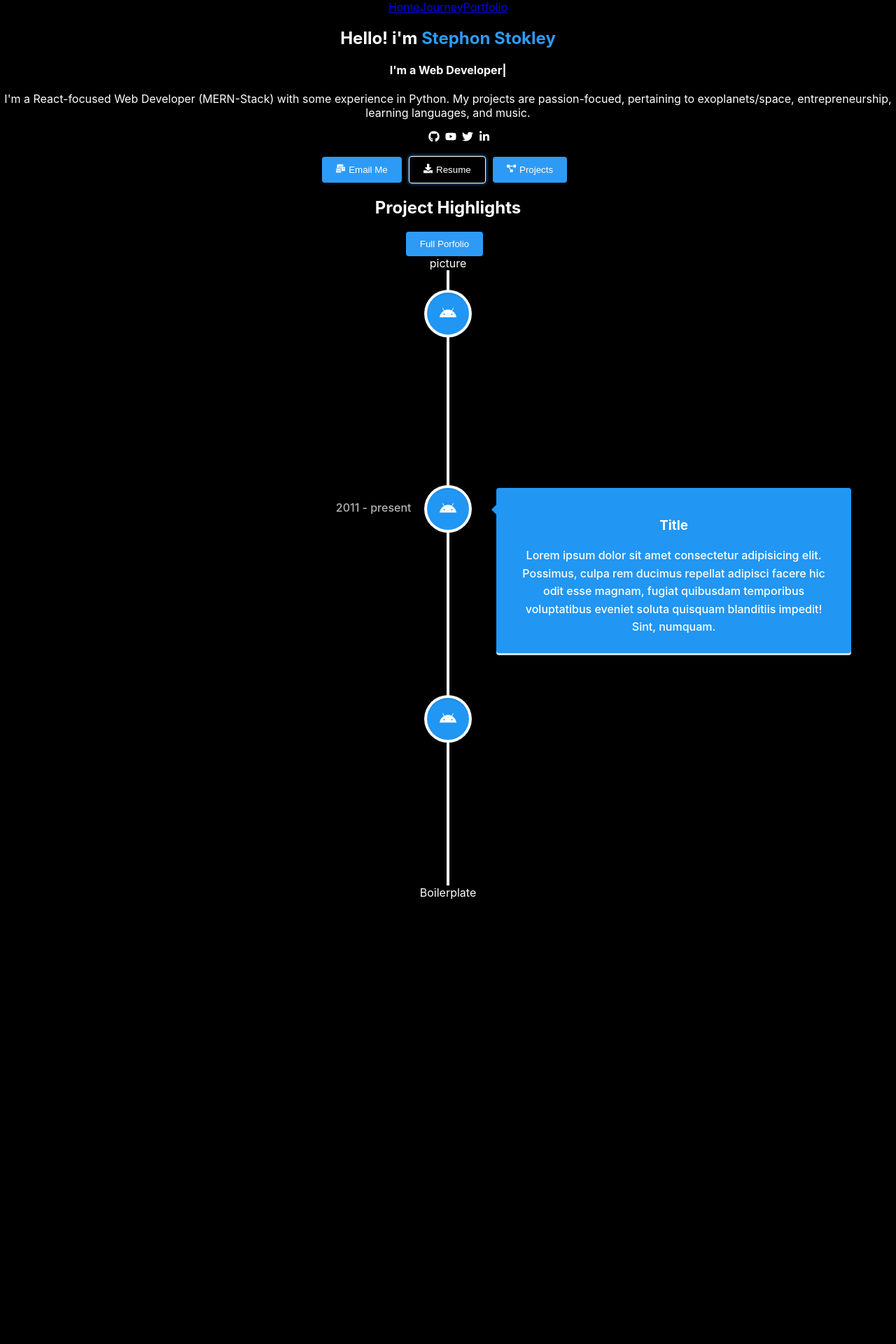
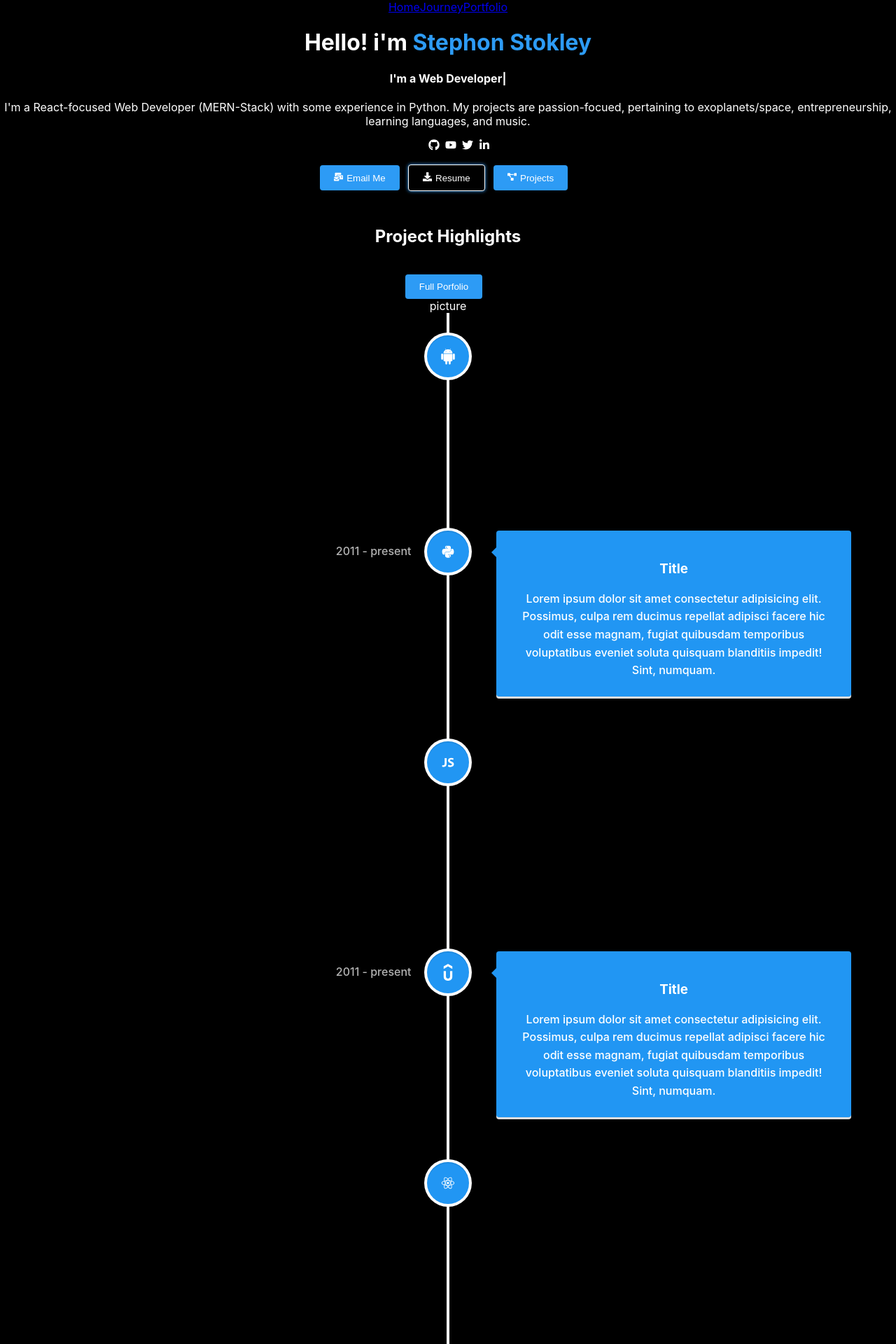
Before and after one commit to TheLonerCoder/Thelonercoderportfolio, a React (Create React App) app in the folder loner-coder/: page / in a window 1280 px wide. Shown: the top 1920 px of the page at 70% size. Before the commit the page ends 1285 px from the top, so only its background shows below. Built offline with nearby package versions, Linux system fonts and the light colour scheme.

Commit message:
journey component, style updates

```diff
--- a/loner-coder/src/components/home.js
+++ b/loner-coder/src/components/home.js
@@ -12,11 +12,11 @@ function Home() {
   return (
     <div>
         <header>
-            <h2>Hello! i'm <span id="name">Stephon Stokley</span></h2>
+            <h1>Hello! i'm <span id="name">Stephon Stokley</span></h1>
             <h4>I'm a Web Developer|</h4>
         </header>
 
-        <article>
+        <article id='aboutMe'>
             <p>I'm a React-focused Web Developer (MERN-Stack) with some experience in Python. My projects are passion-focued, pertaining to exoplanets/space, entrepreneurship, learning languages, and music.</p>
 
             <ul>
--- a/loner-coder/src/components/homeProjects.js
+++ b/loner-coder/src/components/homeProjects.js
@@ -4,10 +4,16 @@ function HomeProjects() {
   return (
     <div>
         <h2>Project Highlights</h2>
+        <section>
+            <a href=""><img src="" alt="" className='placeholders'/></a>
+            <a href=""><img src="" alt="" /></a>
+            <a href=""><img src="" alt="" /></a>
+            <a href=""><img src="" alt="" /></a>
+        </section>
 
         <button>Full Porfolio</button>
     </div>
   )
 }
 
-export default HomeProjects
+export default HomeProjects;
--- a/loner-coder/src/components/journey.js
+++ b/loner-coder/src/components/journey.js
@@ -1,7 +1,10 @@
 import React from 'react';
 import { VerticalTimeline as Timeline, VerticalTimelineElement as Elements}  from 'react-vertical-timeline-component';
 import 'react-vertical-timeline-component/style.min.css';
-import { FaAndroid } from "react-icons/fa";
+import '../styles/journey.css'
+import { DiAndroid, DiJavascript1, DiPython, DiReact  } from "react-icons/di";
+import { SiUdemy } from "react-icons/si";
+
 
 function Journey() {
   return (
@@ -18,7 +21,7 @@ function Journey() {
     contentArrowStyle={{ borderRight: '7px solid  rgb(33, 150, 243)' }}
     date="2011 - present"
     iconStyle={{ background: 'rgb(33, 150, 243)', color: '#fff' }}
-    icon={<FaAndroid />}>
+    icon={<DiAndroid />}>
                 <h1 className="vertical-timeline-element-title">Title</h1>
                 <p>Lorem ipsum dolor sit amet consectetur adipisicing elit. Possimus, culpa rem ducimus repellat adipisci facere hic odit esse magnam, fugiat quibusdam temporibus voluptatibus eveniet soluta quisquam blanditiis impedit! Sint, numquam.</p>
               </Elements>
@@ -27,7 +30,7 @@ function Journey() {
     contentArrowStyle={{ borderRight: '7px solid  rgb(33, 150, 243)' }}
     date="2011 - present"
     iconStyle={{ background: 'rgb(33, 150, 243)', color: '#fff' }}
-    icon={<FaAndroid />}>
+    icon={<DiPython />}>
                 <h1>Title</h1>
                 <p>Lorem ipsum dolor sit amet consectetur adipisicing elit. Possimus, culpa rem ducimus repellat adipisci facere hic odit esse magnam, fugiat quibusdam temporibus voluptatibus eveniet soluta quisquam blanditiis impedit! Sint, numquam.</p>
               </Elements>
@@ -36,7 +39,25 @@ function Journey() {
     contentArrowStyle={{ borderRight: '7px solid  rgb(33, 150, 243)' }}
     date="2011 - present"
     iconStyle={{ background: 'rgb(33, 150, 243)', color: '#fff' }}
-    icon={<FaAndroid />}>
+    icon={<DiJavascript1 />}>
+                <h1>Title</h1>
+                <p>Lorem ipsum dolor sit amet consectetur adipisicing elit. Possimus, culpa rem ducimus repellat adipisci facere hic odit esse magnam, fugiat quibusdam temporibus voluptatibus eveniet soluta quisquam blanditiis impedit! Sint, numquam.</p>
+              </Elements>
+              <Elements  className="vertical-timeline-element--work"
+    contentStyle={{ background: 'rgb(33, 150, 243)', color: '#fff' }}
+    contentArrowStyle={{ borderRight: '7px solid  rgb(33, 150, 243)' }}
+    date="2011 - present"
+    iconStyle={{ background: 'rgb(33, 150, 243)', color: '#fff' }}
+    icon={<SiUdemy />}>
+                <h1>Title</h1>
+                <p>Lorem ipsum dolor sit amet consectetur adipisicing elit. Possimus, culpa rem ducimus repellat adipisci facere hic odit esse magnam, fugiat quibusdam temporibus voluptatibus eveniet soluta quisquam blanditiis impedit! Sint, numquam.</p>
+              </Elements>
+              <Elements  className="vertical-timeline-element--work"
+    contentStyle={{ background: 'rgb(33, 150, 243)', color: '#fff' }}
+    contentArrowStyle={{ borderRight: '7px solid  rgb(33, 150, 243)' }}
+    date="2011 - present"
+    iconStyle={{ background: 'rgb(33, 150, 243)', color: '#fff' }}
+    icon={<DiReact />}>
                 <h1>Title</h1>
                 <p>Lorem ipsum dolor sit amet consectetur adipisicing elit. Possimus, culpa rem ducimus repellat adipisci facere hic odit esse magnam, fugiat quibusdam temporibus voluptatibus eveniet soluta quisquam blanditiis impedit! Sint, numquam.</p>
               </Elements>
--- a/loner-coder/src/styles/home.css
+++ b/loner-coder/src/styles/home.css
@@ -1,5 +1,9 @@
 #name {
   color: #2d9bf5;
+}
+
+#aboutMe {
+  margin-bottom: 50px;
 }
 
 ul li {
@@ -20,7 +24,7 @@ ul li svg:hover {
 
 button {
   background-color: #2d9bf5;
-  margin-right: 10px;
+  margin-right: 12px;
   border: 0;
   padding: 10px 20px;
   color: white;
--- a/loner-coder/src/styles/home.scss
+++ b/loner-coder/src/styles/home.scss
@@ -5,6 +5,10 @@
     color: $mainColor;
 }
 
+
+#aboutMe {
+    margin-bottom: 50px;
+}
 
 
 ul {
@@ -36,7 +40,7 @@ ul {
 button {
 
     background-color: $mainColor;
-    margin-right: 10px;
+    margin-right: 12px;
     border: 0;
     padding: 10px 20px;
     color: white;
--- /dev/null
+++ b/loner-coder/src/styles/journey.css
@@ -0,0 +1,4 @@
+#journeySection {
+  background-color: black;
+}
+/*# sourceMappingURL=journey.css.map */
--- /dev/null
+++ b/loner-coder/src/styles/journey.scss
@@ -0,0 +1,3 @@
+#journeySection {
+    background-color: lighten($color: #000000, $amount: 0);
+}
```
Also changed, not shown: 2 other files (tests, documents, lock files or other folders).
